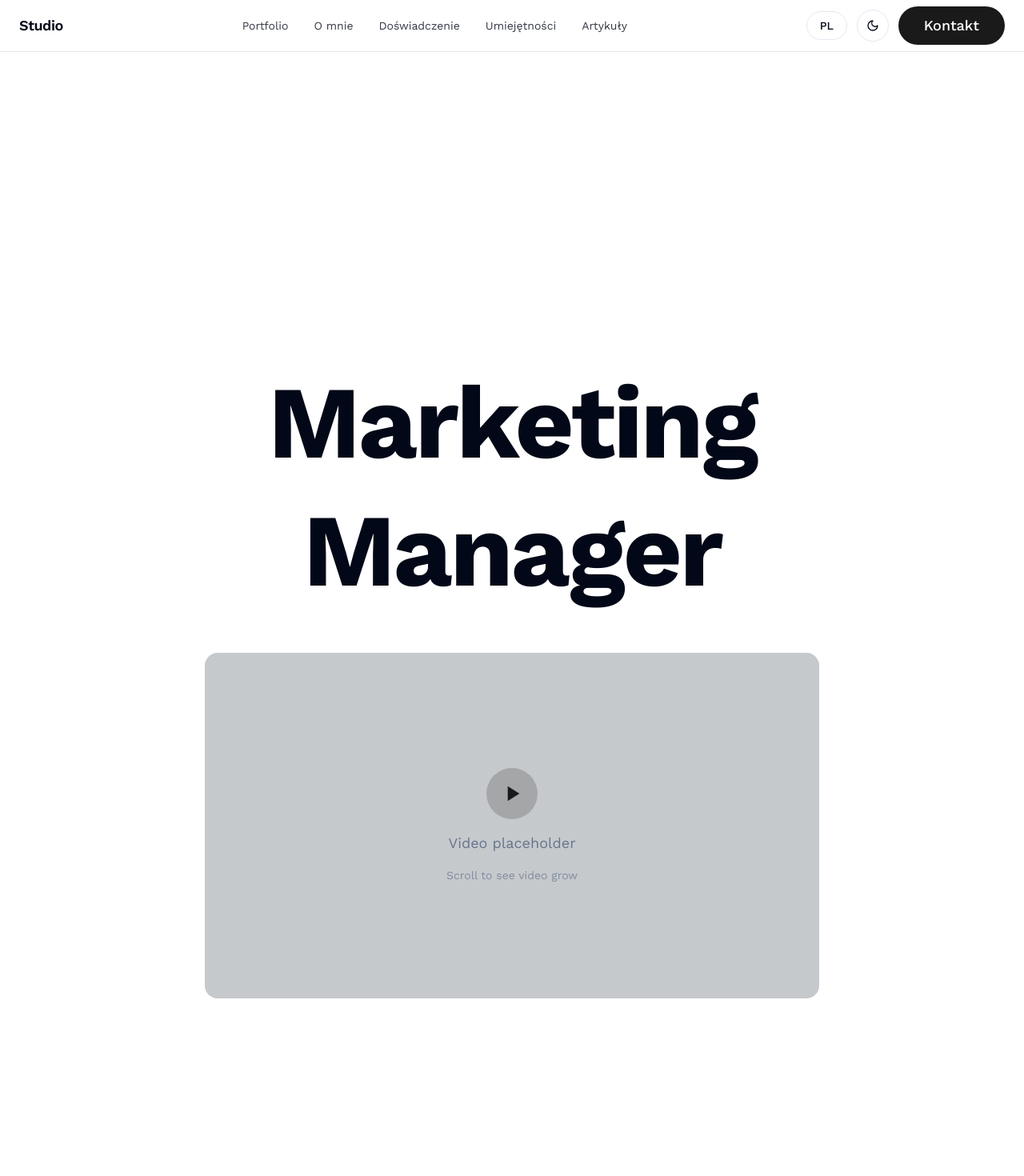
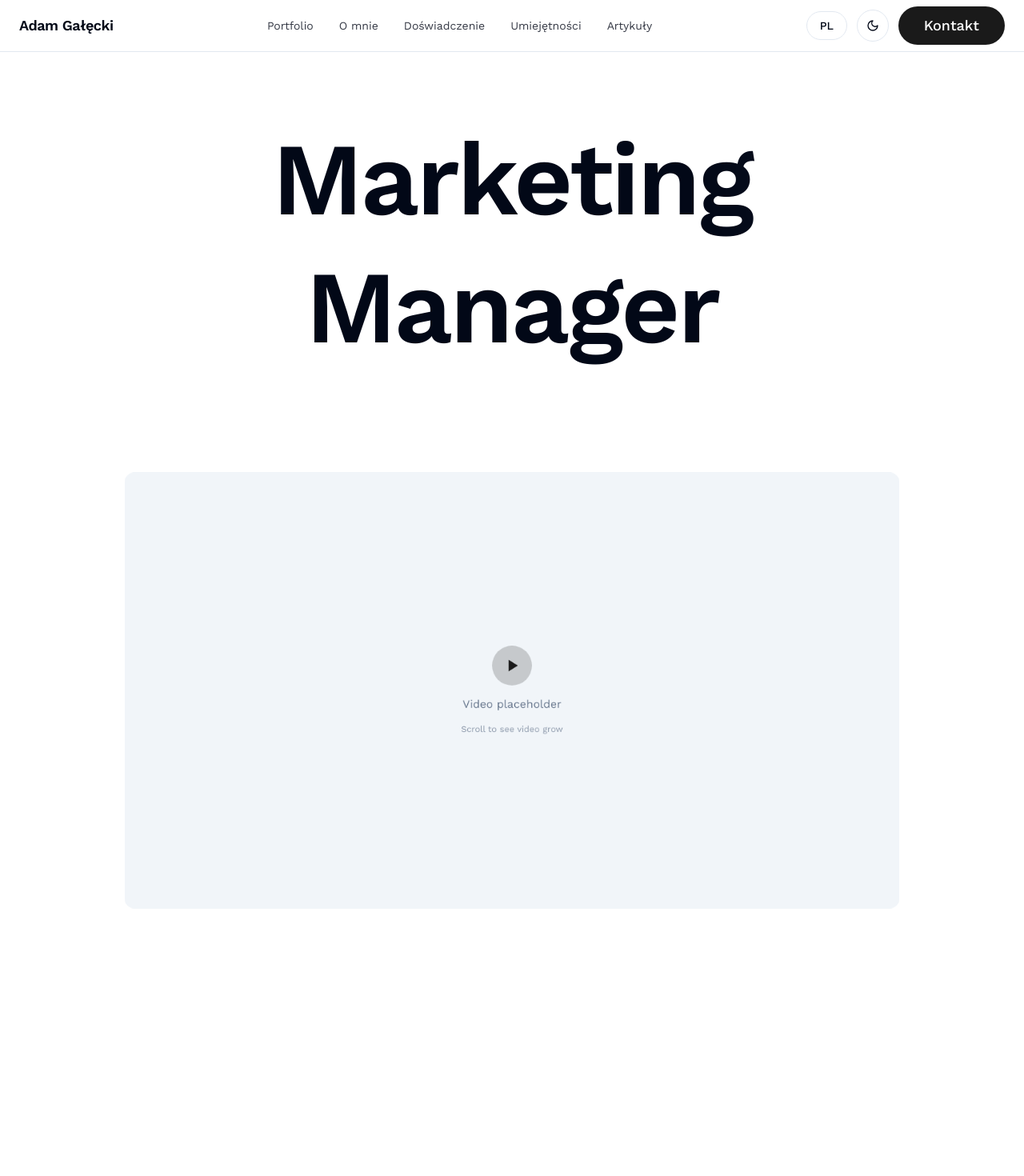
Before and after one commit to trugoJJJ/personal_website_en, a React (Vite) app: page / in a window 1280 px wide. Shown: the top 1470 px of the page at 80% size. Built offline with nearby package versions, Linux system fonts and the light colour scheme.

Commit message:
change a hero section

```diff
--- a/src/App.tsx
+++ b/src/App.tsx
@@ -1,5 +1,5 @@
-import { Toaster } from "@/components/ui/toaster";
-import { Toaster as Sonner } from "@/components/ui/sonner";
+
+
 import { TooltipProvider } from "@/components/ui/tooltip";
 import { QueryClient, QueryClientProvider } from "@tanstack/react-query";
 import { BrowserRouter, Routes, Route } from "react-router-dom";
@@ -20,8 +20,8 @@ const App = () => (
     <TooltipProvider>
       <ThemeProvider>
         <I18nProvider>
-          <Toaster />
-          <Sonner />
+
+
           <BrowserRouter>
             <Routes>
               <Route path="/" element={<Index />} />
--- a/src/components/Header.tsx
+++ b/src/components/Header.tsx
@@ -16,10 +16,10 @@ export const Header = () => {
   const [open, setOpen] = useState(false);
 
   return (
-    <header className="fixed top-0 inset-x-0 z-50 bg-background/70 backdrop-blur border-b border-border">
+    <header className="fixed top-0 inset-x-0 z-50 bg-background/70 backdrop-blur border-b border-border py-0">
       <nav className="container mx-auto px-6 h-16 flex items-center justify-between">
         <a href="#home" className="font-semibold tracking-tight text-foreground">
-          Studio
+          Adam Gałęcki
         </a>
 
         {/* Desktop nav */}
@@ -54,7 +54,7 @@ export const Header = () => {
 
       {/* Mobile overlay menu with Rive placeholder */}
       {open && (
-        <div className="fixed inset-0 z-50 bg-background/95 backdrop-blur supports-[backdrop-filter]:bg-background/80">
+        <div className="fixed inset-0 z-50 bg-background/95 backdrop-blur supports-[backdrop-filter]:bg-background/80 py-0">
           <div className="container mx-auto px-6 h-16 flex items-center justify-between border-b border-border">
             <span className="font-semibold">Menu</span>
             <Button variant="outline" size="icon" aria-label="Zamknij menu" onClick={() => setOpen(false)}>
--- a/src/components/Hero.tsx
+++ b/src/components/Hero.tsx
@@ -1,48 +1,90 @@
-import { useEffect, useState } from "react";
+import { useEffect, useRef, useState } from "react";
 
 export const Hero = () => {
-  const [scrollY, setScrollY] = useState(0);
+  const [scale, setScale] = useState(0.6); // minimalna skala
+  const boxRef = useRef<HTMLDivElement | null>(null);
 
   useEffect(() => {
-    const handleScroll = () => setScrollY(window.scrollY);
-    window.addEventListener("scroll", handleScroll);
-    return () => window.removeEventListener("scroll", handleScroll);
+    let ticking = false;
+
+    const update = () => {
+      ticking = false;
+      const el = boxRef.current;
+      if (!el) return;
+
+// ...
+const rect = el.getBoundingClientRect();
+const viewportH = window.innerHeight;
+
+const elCenter = rect.top + rect.height / 2;
+const vpCenter = viewportH / 2;
+const dist = Math.abs(elCenter - vpCenter);
+
+// jak blisko środka (0 daleko → 1 w środku)
+const falloff = viewportH * 0.6;         // większe = łagodniejsze
+const proximity = Math.max(0, Math.min(1, 1 - dist / falloff));
+
+// easing out (gładkie dojście do 1)
+const easeOutCubic = (x: number) => 1 - Math.pow(1 - x, 3);
+
+const minScale = 0.4;
+const maxScale = 1.0;
+
+const s = minScale + (maxScale - minScale) * easeOutCubic(proximity);
+setScale(s);
+
+    };
+
+    const onScroll = () => {
+      if (!ticking) {
+        ticking = true;
+        requestAnimationFrame(update);
+      }
+    };
+
+    window.addEventListener("scroll", onScroll, { passive: true });
+    window.addEventListener("resize", onScroll);
+    // init
+    update();
+
+    return () => {
+      window.removeEventListener("scroll", onScroll);
+      window.removeEventListener("resize", onScroll);
+    };
   }, []);
 
-  // Calculate video scale based on scroll - starts at 60% width, grows to 100%
-  const scale = Math.min(1, 0.6 + (scrollY / window.innerHeight) * 0.4);
-
   return (
-    <section className="relative min-h-screen bg-background flex flex-col">
-      {/* SEO: zachowujemy pojedynczy H1 (niewidoczny wizualnie) */}
+    <section className="relative min-h-screen bg-background flex flex-col py-0">
       <h1 className="sr-only">Marketing manager - Portfolio</h1>
 
-      {/* Main hero content */}
       <div className="flex-1 flex items-center justify-center px-6 pt-4 pb-16">
         <div className="text-center space-y-8">
-          <h2 className="text-6xl md:text-8xl lg:text-9xl font-bold text-foreground tracking-tight">
+          <h2 className="text-6xl md:text-8xl lg:text-9xl font-semibold text-foreground tracking-tight">
             Marketing
           </h2>
-          <h2 className="text-6xl md:text-8xl lg:text-9xl font-bold text-foreground tracking-tight">
+          <h2 className="text-6xl md:text-8xl lg:text-9xl font-semibold text-foreground tracking-tight">
             Manager
           </h2>
         </div>
       </div>
 
-      {/* Video section that grows on scroll */}
+      {/* Video section */}
       <div className="relative pb-24">
+        {/* wrapper trzyma layout, a wewnętrzne pudełko skaluje się transformem */}
+        <div className="mx-auto w-full max-w-[1600px] px-4">
           <div
-          className="mx-auto bg-muted rounded-2xl overflow-hidden transition-all duration-300 ease-out"
+            ref={boxRef}
+            className="rounded-2xl overflow-hidden will-change-transform transition-transform duration-150 ease-out"
             style={{
-            width: `${scale * 100}%`,
-            minWidth: '60%'
+              transform: `scale(${scale})`,
+              transformOrigin: "center",
             }}
           >
-          <div className="aspect-video bg-gradient-to-br from-primary/20 to-accent/20 flex items-center justify-center">
+            <div className="aspect-video bg-muted flex items-center justify-center">
               <div className="text-center space-y-4">
                 <div className="w-16 h-16 mx-auto bg-primary/20 rounded-full flex items-center justify-center">
                   <svg className="w-8 h-8 text-primary" fill="currentColor" viewBox="0 0 24 24">
-                  <path d="M8 5v14l11-7z"/>
+                    <path d="M8 5v14l11-7z" />
                   </svg>
                 </div>
                 <p className="text-muted-foreground text-lg">Video placeholder</p>
@@ -51,6 +93,7 @@ export const Hero = () => {
             </div>
           </div>
         </div>
+      </div>
     </section>
   );
 };
--- a/src/components/ui/toaster.tsx
+++ b/src/components/ui/toaster.tsx
@@ -11,22 +11,23 @@ import {
 export function Toaster() {
   const { toasts } = useToast()
 
+  // Nic nie montujemy, jeśli nie ma toastów
+  if (!toasts || toasts.length === 0) {
+    return null
+  }
+
   return (
     <ToastProvider>
-      {toasts.map(function ({ id, title, description, action, ...props }) {
-        return (
+      {toasts.map(({ id, title, description, action, ...props }) => (
         <Toast key={id} {...props}>
           <div className="grid gap-1">
             {title && <ToastTitle>{title}</ToastTitle>}
-              {description && (
-                <ToastDescription>{description}</ToastDescription>
-              )}
+            {description && <ToastDescription>{description}</ToastDescription>}
           </div>
           {action}
           <ToastClose />
         </Toast>
-        )
-      })}
+      ))}
       <ToastViewport />
     </ToastProvider>
   )
--- a/src/pages/Index.tsx
+++ b/src/pages/Index.tsx
@@ -12,25 +12,27 @@ const Index = () => {
     <div className="min-h-screen">
       <Header />
 
-      <section id="home" className="scroll-mt-24">
+      <section id="home" className="scroll-mt-24 py-8 sm:py-12 md:py-16 lg:py-36 xl:py-36">
         <Hero />
       </section>
 
-      <section id="portfolio" className="scroll-mt-24">
+      <section id="portfolio" className="scroll-mt-24 py-8 sm:py-12 md:py-16 lg:py-20 xl:py-24">
         <CombinedPortfolio />
       </section>
 
-      <section id="about" className="scroll-mt-24">
+      <section id="about" className="scroll-mt-24 py-8 sm:py-12 md:py-16 lg:py-20 xl:py-24">
         <AboutCombinedLegacy />
       </section>
 
-      <section id="articles" className="scroll-mt-24">
+      <section id="articles" className="scroll-mt-24 py-8 sm:py-12 md:py-16 lg:py-20 xl:py-24">
         <Articles />
       </section>
 
-      <BigTypeCTA />
+      <div className="py-8 sm:py-12 md:py-16 lg:py-20 xl:py-24">
+        <BigTypeCTA />
+      </div>
 
-      <section id="contact" className="scroll-mt-24">
+      <section id="contact" className="scroll-mt-24 py-8 sm:py-12 md:py-16 lg:py-20 xl:py-24">
         <CTA />
       </section>
 
```
Lines whose indentation alone changed are shown as unchanged.
